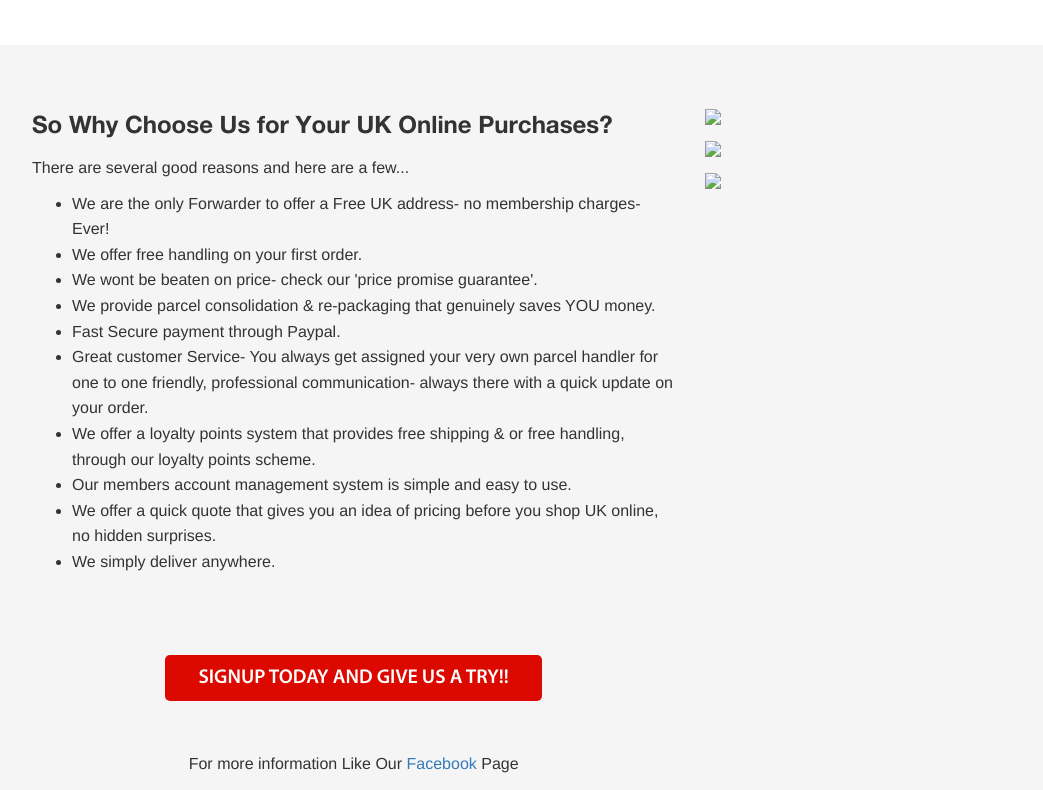
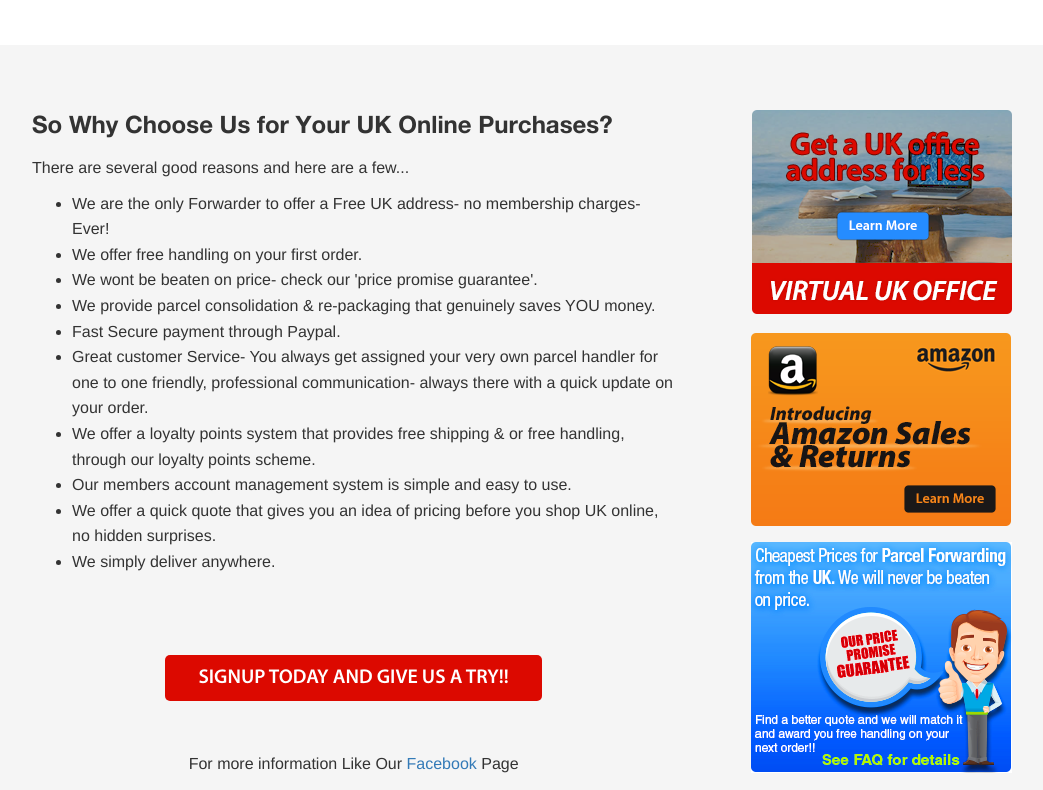
Before and after one commit to CherryGot/Templates, a plain HTML site: page Parcel Flow/index.html in a window 1280 px wide. Shown: the part 972-1762 px from the top of the page, without its empty margins (118-1161 px from the left). Drawn offline with Linux system fonts and the light colour scheme; the site is published under a folder, as on GitHub Pages, so addresses that start at the root find nothing; a script that the page names is missing.

Commit message:
Update index.html

```diff
--- a/Parcel Flow/index.html
+++ b/Parcel Flow/index.html
@@ -234,9 +234,9 @@
           </div>
         </div>
         <div class="col-sm-4 banner-ads">
-          <a href="https://www.parcelflow.co.uk/virtual-office.php"><img src="/index_files/virtualoffice.png" class="img-responsive"></a>
-          <a href="https://www.parcelflow.co.uk/amazon-return.html"><img src="/index_files/amazon.png" class="img-responsive"></a>
-          <a href="https://www.parcelflow.co.uk/"><img src="/index_files/gurantee.png" class="img-responsive"></a>
+          <a href="https://www.parcelflow.co.uk/virtual-office.php"><img src="./index_files/virtualoffice.png" class="img-responsive"></a>
+          <a href="https://www.parcelflow.co.uk/amazon-return.html"><img src="./index_files/amazon.png" class="img-responsive"></a>
+          <a href="https://www.parcelflow.co.uk/"><img src="./index_files/gurantee.png" class="img-responsive"></a>
         </div>
       </div>
     </div>
```
